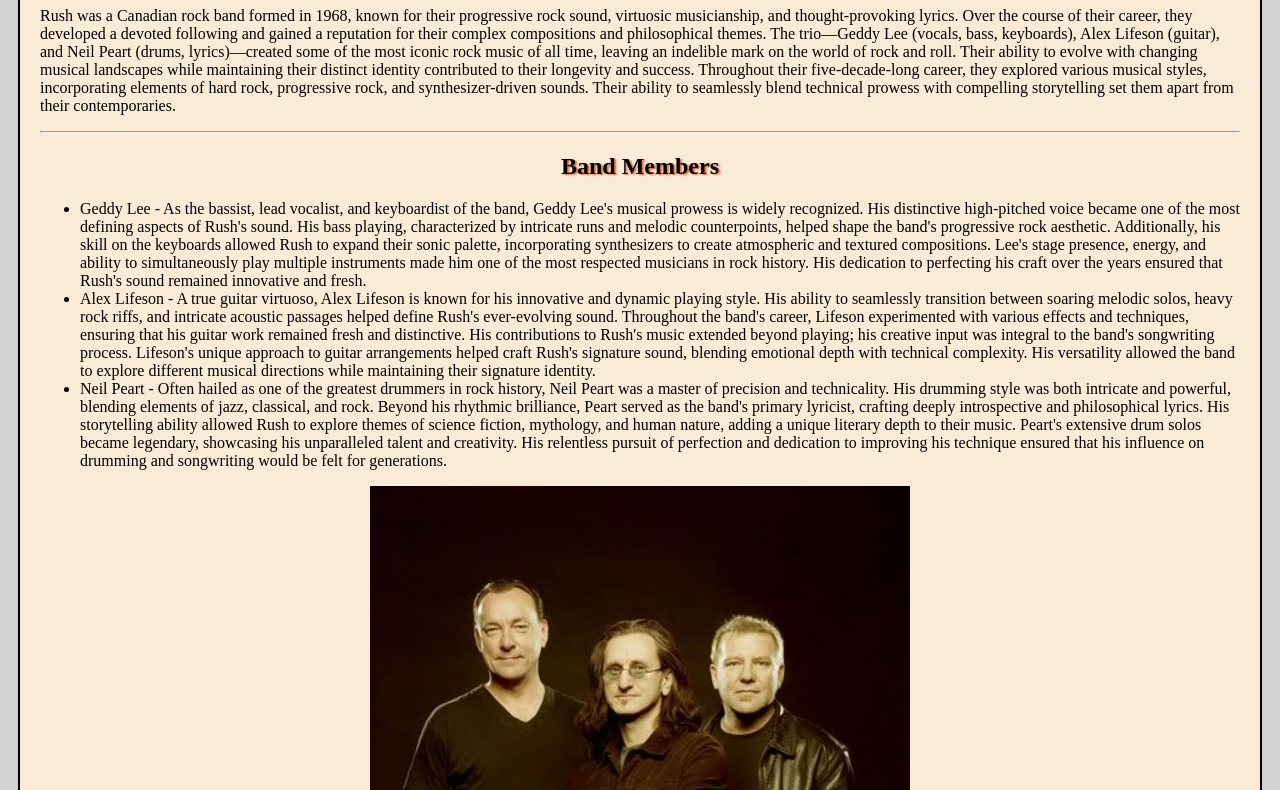
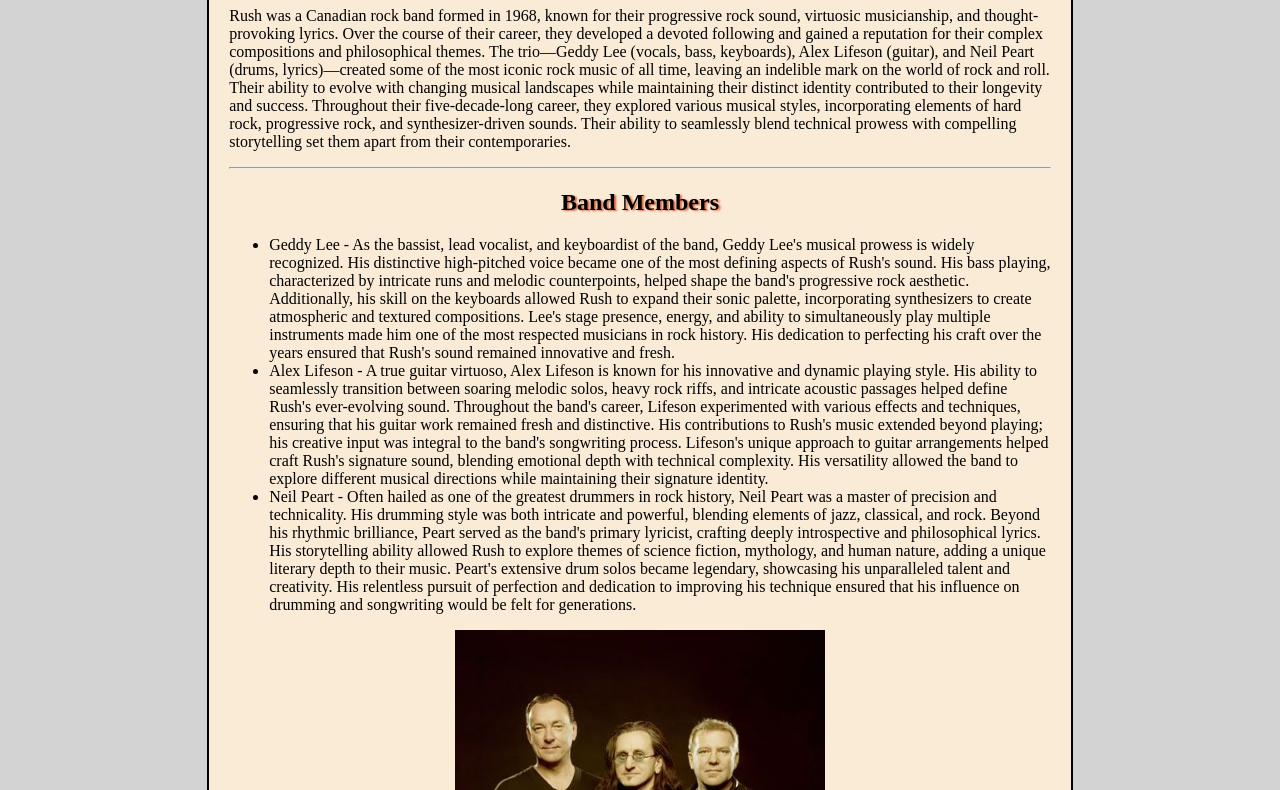
Before and after one commit to mgnalley/CITC1300, a plain HTML site: page adv_css/index.html in a window 1280 px wide. Shown: the part 184-974 px from the top of the page. Drawn offline with Linux system fonts and the light colour scheme.

Commit message:
Update styles.css

```diff
--- a/adv_css/css/styles.css
+++ b/adv_css/css/styles.css
@@ -4,7 +4,7 @@
 
 #container {
     background-color: antiquewhite;
-    width: 1200px;
+    width: 65%;
     margin: 20px auto;
     border: 2px solid black;
     padding: 20px;
```
